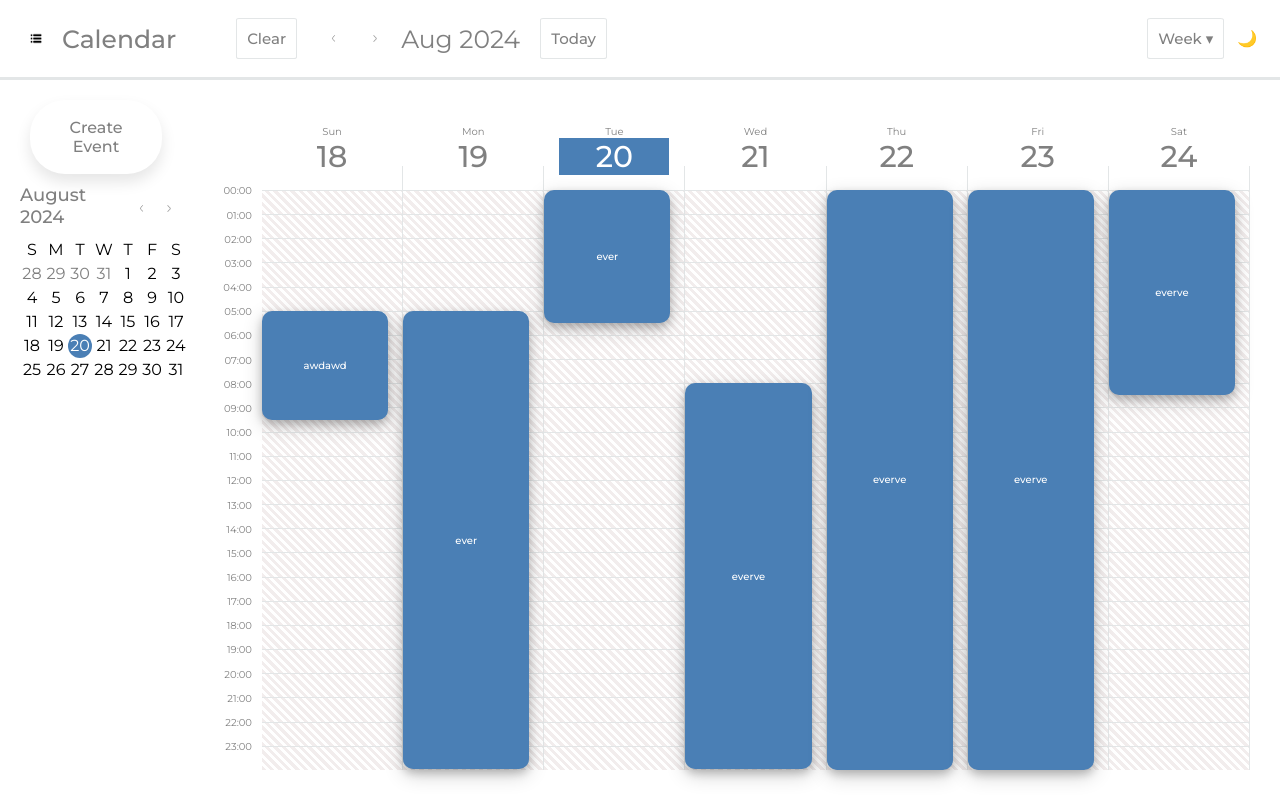
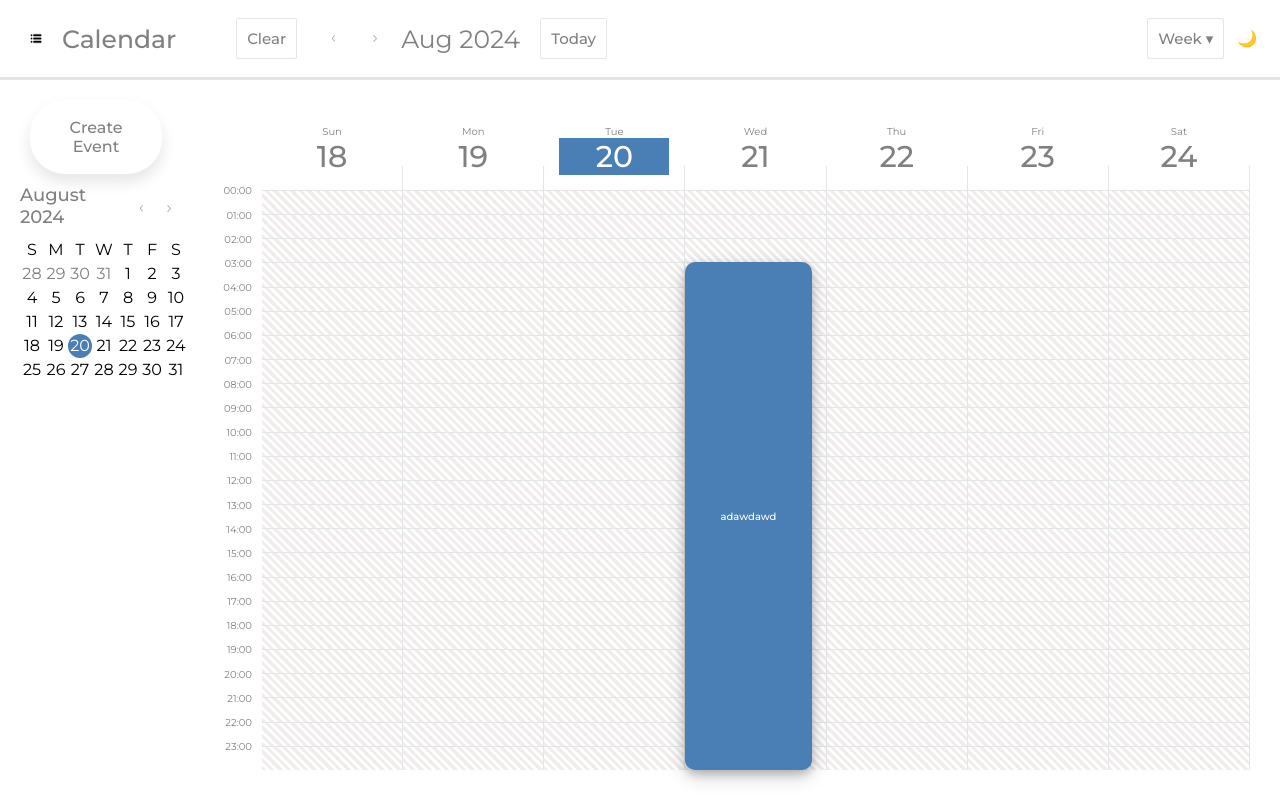
Before and after one commit to UgneMWix/calendar, a React (Vite) app: page / in a window 1280 px wide. Built offline with nearby package versions, Linux system fonts and the light colour scheme; data requests are answered from the project's data file.

Commit message:
Added some more multiday event functionality. Works if the event lasts two days and goes into another week. Otherwise, does not work like intended

```diff
--- a/public/db.json
+++ b/public/db.json
@@ -1,35 +1,13 @@
 {
   "events": [
     {
-      "id": "3c82",
-      "title": "ever",
-      "date": "2024-08-19",
-      "eventStart": "2024-08-19T05:00:00.000Z",
-      "eventEnd": "2024-08-20T05:30:00.000Z",
-      "startTime": "05:00",
-      "endTime": "05:30",
-      "description": "",
-      "location": ""
-    },
-    {
-      "id": "00df",
-      "title": "everve",
+      "id": "8797",
+      "title": "adawdawd",
       "date": "2024-08-21",
-      "eventStart": "2024-08-21T08:00:00.000Z",
-      "eventEnd": "2024-08-24T08:30:00.000Z",
-      "startTime": "08:00",
-      "endTime": "08:30",
-      "description": "",
-      "location": ""
-    },
-    {
-      "id": "89e0",
-      "title": "awdawd",
-      "date": "2024-08-18",
-      "eventStart": "2024-08-18T05:00:00.000Z",
-      "eventEnd": "2024-08-18T09:30:00.000Z",
-      "startTime": "05:00",
-      "endTime": "09:30",
+      "eventStart": "2024-08-21T03:00:00.000Z",
+      "eventEnd": "2024-08-25T03:30:00.000Z",
+      "startTime": "03:00",
+      "endTime": "03:30",
       "description": "",
       "location": ""
     }
--- a/src/Calendar/Calendar.tsx
+++ b/src/Calendar/Calendar.tsx
@@ -12,6 +12,9 @@ import {
   getComponentsFromDate,
   isLaterThan,
   generateNDays,
+  isEarlierThan,
+  howManyDaysUntilStartOfWeek,
+  isInTheSameWeek,
 } from '../utils/date';
 import { Header } from './Header/Header';
 import { TimeLine } from './TimeLine/TimeLine';
@@ -87,9 +90,13 @@ export function Calendar({
       {isLoaded &&
         events.map((value) => {
           const square = squareRefs.current.find((square) => {
-            return areDaysTheSame(value.eventStart, square.date, { checkTime: true });
+            if (isInTheSameWeek(dateList[0], value.eventStart)) {
+              return areDaysTheSame(value.eventStart, square.date, { checkTime: true });
+            } else if (isInTheSameWeek(dateList[0], value.eventEnd)) {
+              return areDaysTheSame(value.eventEnd, square.date, { checkTime: true });
+            }
           });
-          console.log(!!square);
+          // console.log(!!square);
           if (!square) return null;
 
           return (
@@ -164,10 +171,16 @@ function MultiDayEvent({
   weekList: Array<string>;
 }) {
   let days = getLengthOfEvent(startDateISO, endDateISO);
-  if (isLaterThan(endDateISO, weekList[weekList.length - 1])) days = days - howManyDaysUntilEndOfWeek(startDateISO) + 1;
+  if (isLaterThan(endDateISO, weekList[weekList.length - 1])) days = days - howManyDaysUntilEndOfWeek(startDateISO) - 1;
+  if (isEarlierThan(startDateISO, weekList[0])) days = days - howManyDaysUntilStartOfWeek(endDateISO) - 1;
+  // console.log(days);
   const EVENT_WIDTH = rect.width - EVENT_WIDTH_PADDING;
   const eventSquares = Array.from({ length: days }, (_, i) => {
-    const currentEventDay = incrementDateByDays(startDateISO, i);
+    let currentEventDay = incrementDateByDays(startDateISO, i);
+    if (isEarlierThan(startDateISO, weekList[0])) {
+      currentEventDay = incrementDateByDays(startDateISO, i + howManyDaysUntilStartOfWeek(endDateISO) + 1);
+      // console.log(currentEventDay);
+    }
 
     if (areDaysTheSame(startDateISO, currentEventDay)) {
       const height =
--- a/src/utils/date.tsx
+++ b/src/utils/date.tsx
@@ -149,3 +149,7 @@ export function getMonthName(month: number, format: 'long' | 'short') {
   const date = new Date(Date.UTC(2024, month, 1));
   return date.toLocaleDateString(undefined, { month: format, timeZone: 'UTC' });
 }
+export function howManyDaysUntilStartOfWeek(day: string) {
+  const date = new Date(day);
+  return date.getDay();
+}
```
